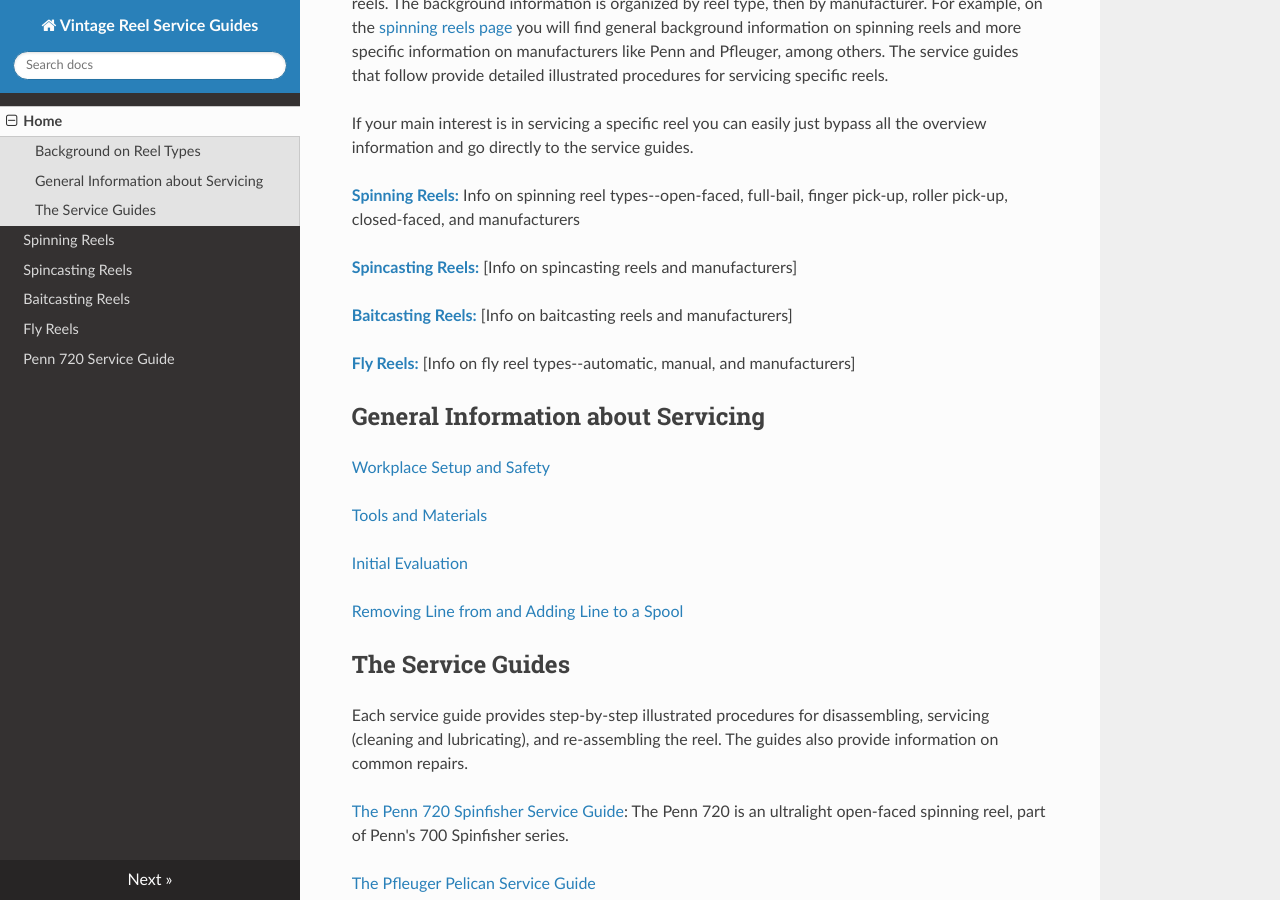
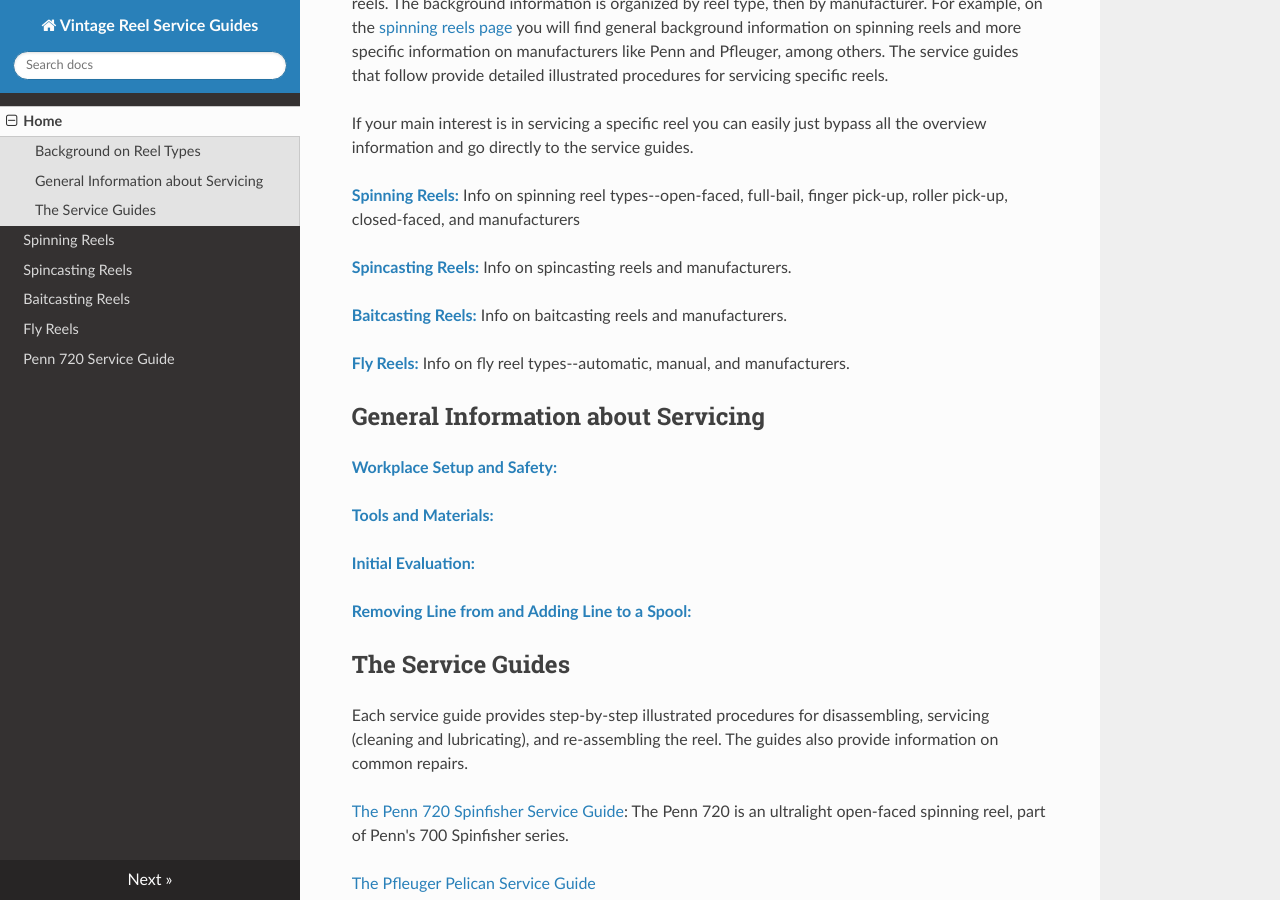
Before and after one commit to john-tech-writer/vintage-reel-service-guides, an MkDocs documentation site: the page built from docs/index.md, in a window 1280 px wide and 900 px high, scrolled down 560 px. Built offline with MkDocs 1.6.1, drawn with Linux system fonts in a browser that asks for light colours; nearby versions of some CDN libraries.

Commit message:
fixes to table and links

```diff
--- a/docs/index.md
+++ b/docs/index.md
@@ -12,21 +12,21 @@
 
 [**Spinning Reels:**](spinning-reels.md) Info on spinning reel types--open-faced, full-bail, finger pick-up, roller pick-up, closed-faced, and manufacturers
 
-[**Spincasting Reels:**](spincasting-reels.md) [Info on spincasting reels and manufacturers]
+[**Spincasting Reels:**](spincasting-reels.md) Info on spincasting reels and manufacturers.
 
-[**Baitcasting Reels:**](baitcasting-reels.md) [Info on baitcasting reels and manufacturers]
+[**Baitcasting Reels:**](baitcasting-reels.md) Info on baitcasting reels and manufacturers.
 
-[**Fly Reels:**](fly-reels.md) [Info on fly reel types--automatic, manual, and manufacturers]
+[**Fly Reels:**](fly-reels.md) Info on fly reel types--automatic, manual, and manufacturers.
 
 ## General Information about Servicing
 
-[Workplace Setup and Safety](workplace-setup.md)
+[**Workplace Setup and Safety:**](workplace-setup.md)
 
-[Tools and Materials](tools-materials.md)
+[**Tools and Materials:**](tools-materials.md)
 
-[Initial Evaluation](initial-evaluation.md)
+[**Initial Evaluation:**](initial-evaluation.md)
 
-[Removing Line from and Adding Line to a Spool](removing-adding-line.md)
+[**Removing Line from and Adding Line to a Spool:**](removing-adding-line.md)
 
 ## The Service Guides
 
```
Also changed, not shown: docs/penn/penn-720-service-guide.md (+4 -3 lines), docs/workspace-setup.md (renamed from docs/workspace-setup-safety.md).
